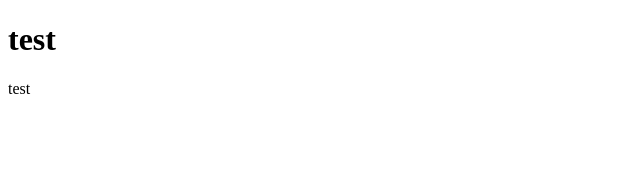
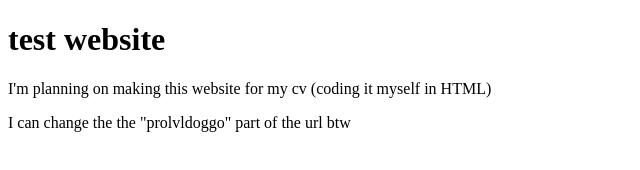
Before and after one commit to Sehgal-Arjun/prolvldoggo.github.io, a plain HTML site: page index.html in a window 1280 px wide. Shown: the whole page, without its empty margins (0-640 px from the left). Drawn offline with Linux system fonts and the light colour scheme.

Commit message:
Update index.html

```diff
--- a/index.html
+++ b/index.html
@@ -4,7 +4,8 @@
         <title>test website</title>
     </head>
     <body>
-        <h1>test</h1>
-        <p>test</p>
+        <h1>test website</h1>
+        <p>I'm planning on making this website for my cv (coding it myself in HTML)</p>
+        <p>I can change the the "prolvldoggo" part of the url btw</p>
     </body>
 </html>
```
